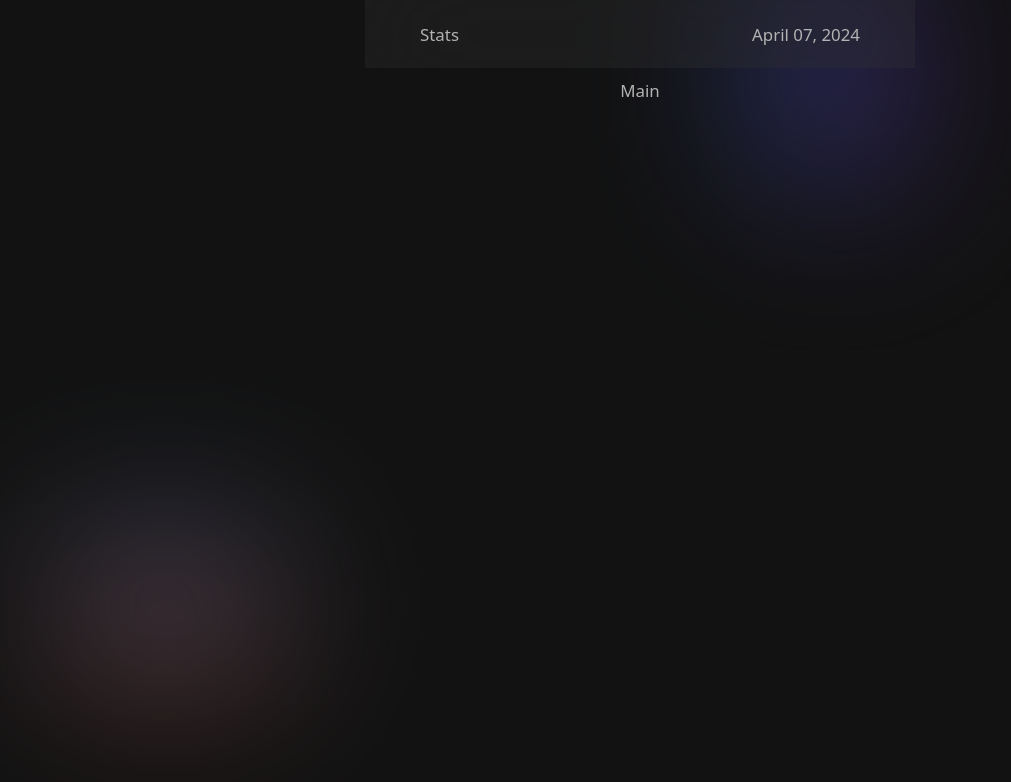
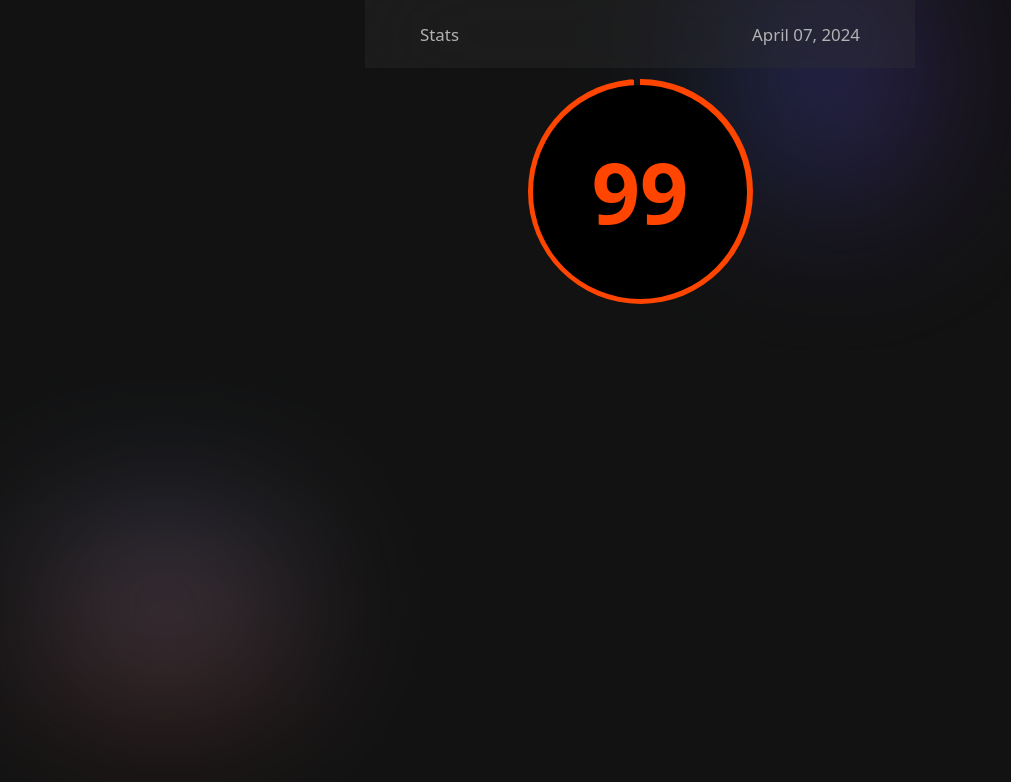
Before and after one commit to najmiter/Heartfull, a React (Vite) app: page / in a window 1280 px wide. Shown: the top 782 px of the page, without its empty margins (0-1011 px from the left). Built offline with nearby package versions, Linux system fonts and the light colour scheme.

Commit message:
ok we're in bizniss. a little bit.

```diff
--- a/src/App.jsx
+++ b/src/App.jsx
@@ -2,6 +2,7 @@ import { useState } from "react";
 import Header from "./components/Header";
 import Main from "./components/Main";
 import Slider from "./components/Slider";
+import Counter from "./components/Counter";
 
 export default function App() {
     const [sliderOn, setSliderOn] = useState(false);
@@ -13,7 +14,9 @@ export default function App() {
     return (
         <>
             <Header handelSetSliderOn={handelSetSliderOn} />
-            <Main />
+            <Main>
+                <Counter />
+            </Main>
             <Slider sliderOn={sliderOn} handelSetSliderOn={handelSetSliderOn} />
         </>
     );
--- /dev/null
+++ b/src/components/Counter.jsx
@@ -0,0 +1,32 @@
+import { useEffect, useState } from "react";
+import styles from "./Counter.module.css";
+
+export default function Counter() {
+    const [count, setCount] = useState(99);
+    useEffect(
+        function () {
+            const counter = document.querySelector("." + styles.counter);
+
+            counter.setAttribute("data-progress", count);
+
+            counter.style.setProperty("--progress", `${count}%`);
+            counter.style.setProperty(
+                "--color",
+                count === 100 ? "green" : "orangered"
+            );
+        },
+        [count]
+    );
+
+    function handleSetCount() {
+        setCount((count % 100) + 1);
+    }
+
+    return (
+        <div
+            onClick={handleSetCount}
+            data-progress={count}
+            className={styles.counter}
+        ></div>
+    );
+}
--- /dev/null
+++ b/src/components/Counter.module.css
@@ -0,0 +1,28 @@
+.counter {
+    --progress: 0;
+    --color: orangered;
+
+    width: 20rem;
+    aspect-ratio: 1;
+    border-radius: 50%;
+    display: grid;
+    place-content: center;
+    font-size: 5em;
+    font-weight: bold;
+    color: var(--color);
+
+    background: conic-gradient(from 0deg, var(--color) var(--progress), transparent 0%);
+    position: relative;
+}
+
+.counter::after {
+    content: attr(data-progress);
+    width: 19rem;
+    border-radius: 50%;
+    background: black;
+    display: grid;
+    place-content: center;
+    aspect-ratio: 1;
+    margin: auto;
+
+}
--- a/src/components/Main.jsx
+++ b/src/components/Main.jsx
@@ -1,5 +1,6 @@
+/* eslint-disable react/prop-types */
 import styles from "./Main.module.css";
 
-export default function Main() {
-    return <main className={styles.main}>Main</main>;
+export default function Main({ children }) {
+    return <main className={styles.main}>{children}</main>;
 }
```
